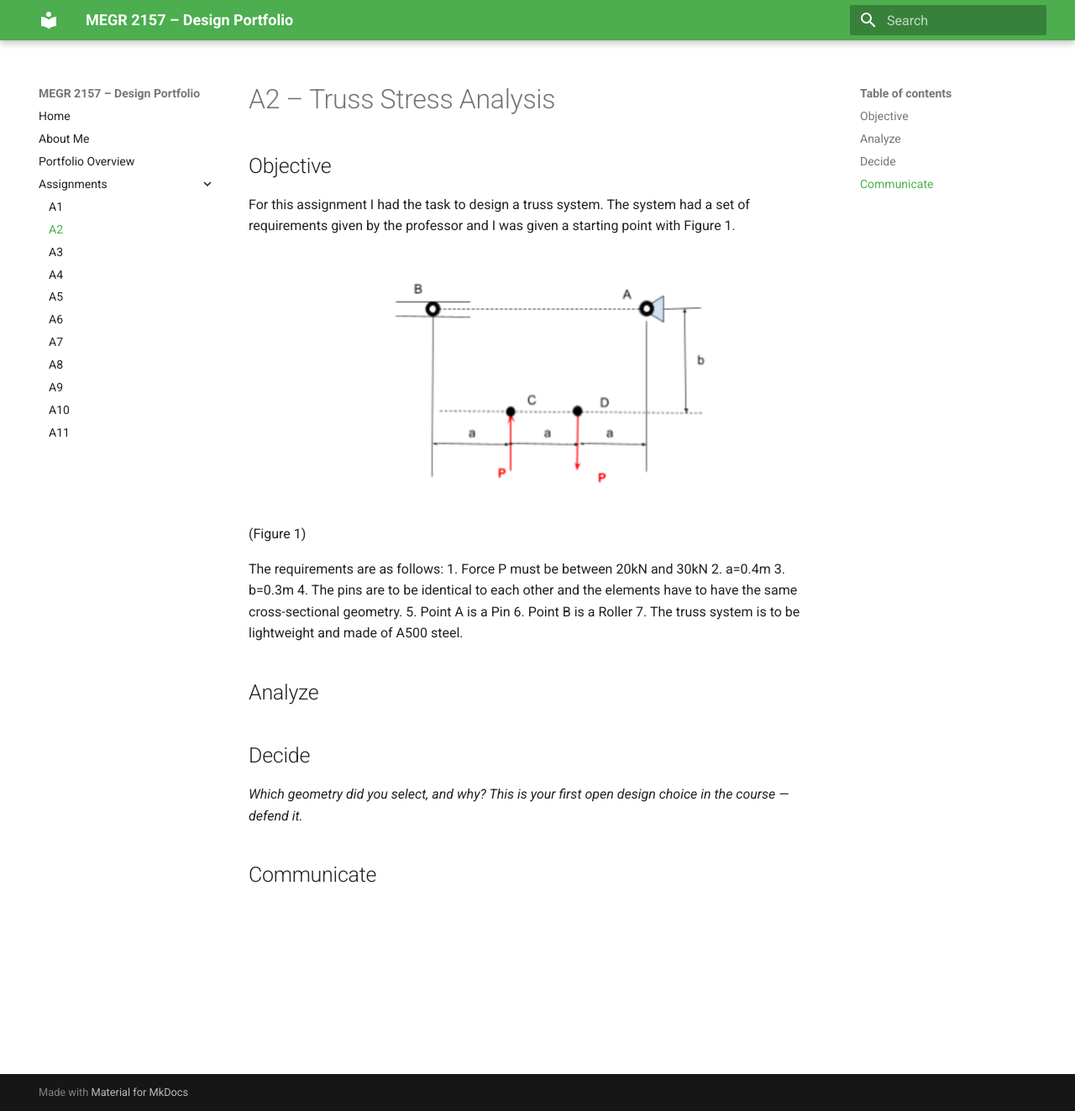
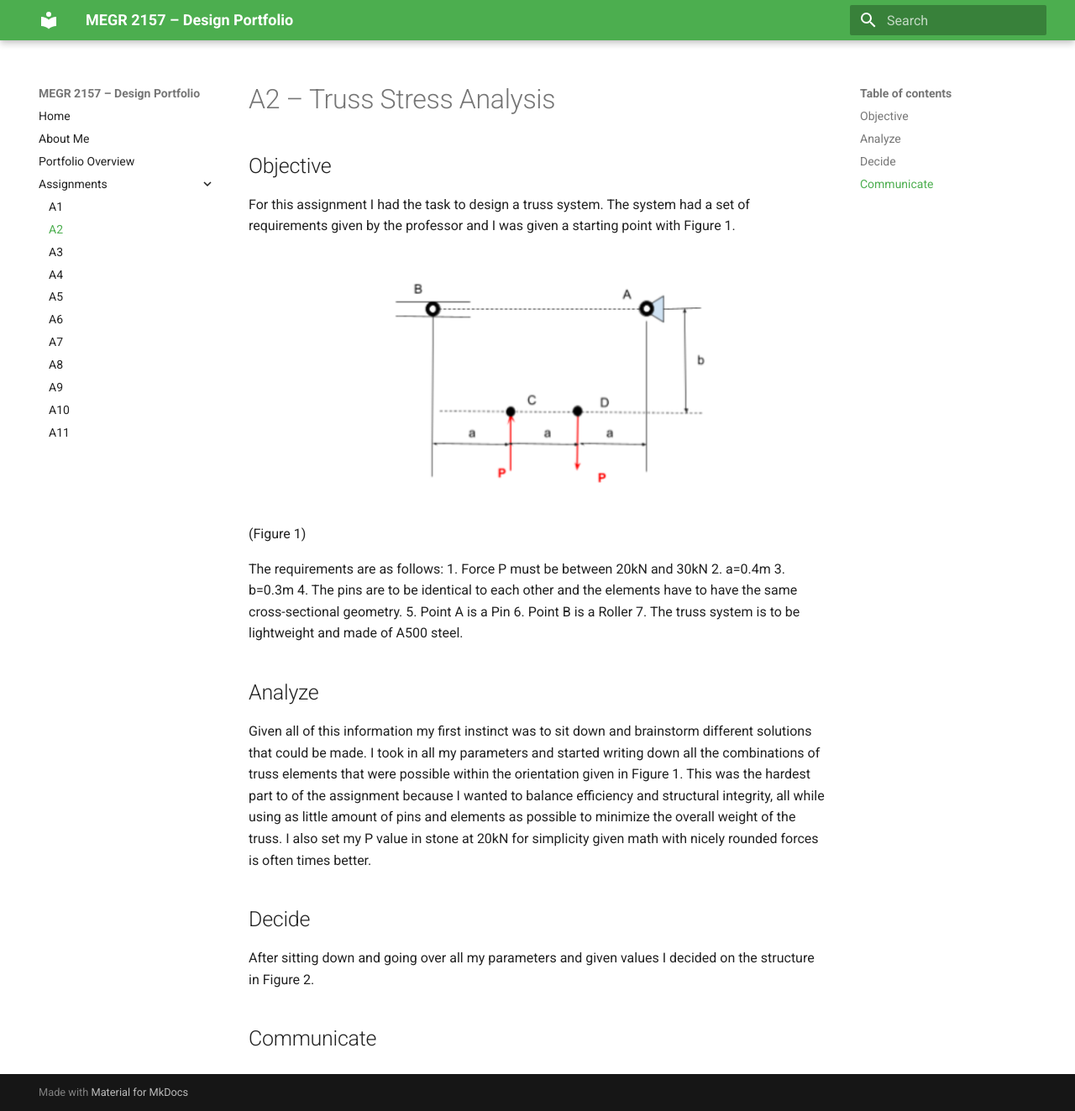
Before and after one commit to JacobShaver/design-projects-portfolio, an MkDocs documentation site: the page built from docs/assignments/A02/index.md, in a window 1280 px wide and 1323 px high. Shown: the whole window at 84% size. Built offline with MkDocs 1.6.1 and Material for MkDocs 9.7.7, drawn with Linux system fonts in a browser that asks for light colours.

Commit message:
Update index.md

```diff
--- a/docs/assignments/A02/index.md
+++ b/docs/assignments/A02/index.md
@@ -16,9 +16,11 @@ The requirements are as follows:
 7. The truss system is to be lightweight and made of A500 steel.
 
 ## Analyze
+Given all of  this information my first instinct was to sit down and brainstorm different solutions that could be made. I took in all my parameters and started writing down all the combinations of truss elements that were possible within the orientation given in Figure 1. This was the hardest part to of the assignment because I wanted to balance efficiency and structural integrity, all while using as little amount of pins and elements as possible to minimize the overall weight of the truss. I also set my P value in stone at 20kN for simplicity given math with nicely rounded forces is often times better.
+
+## Decide
+After sitting down and going over all my parameters and given values I decided on the structure in Figure 2.
 
 
-## Decide
-_Which geometry did you select, and why? This is your first open design choice in the course — defend it._
 
 ## Communicate
```
